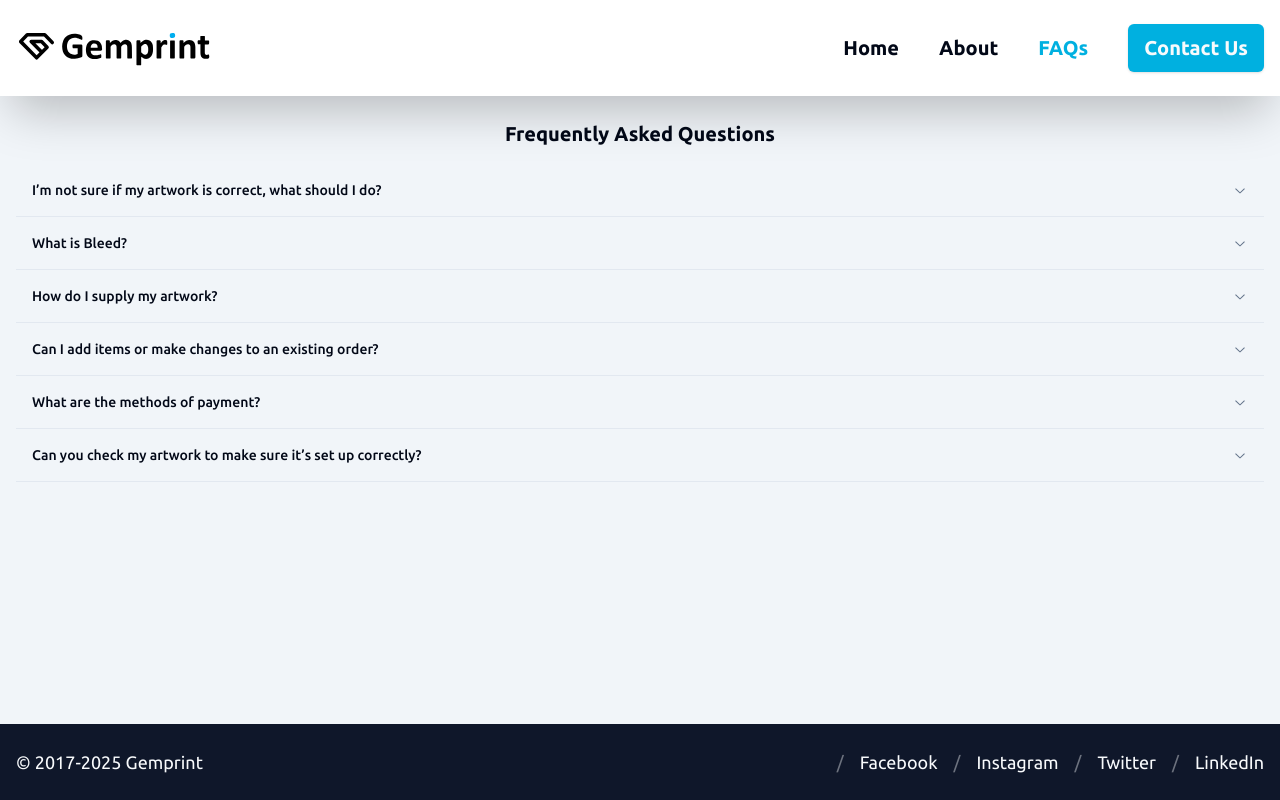
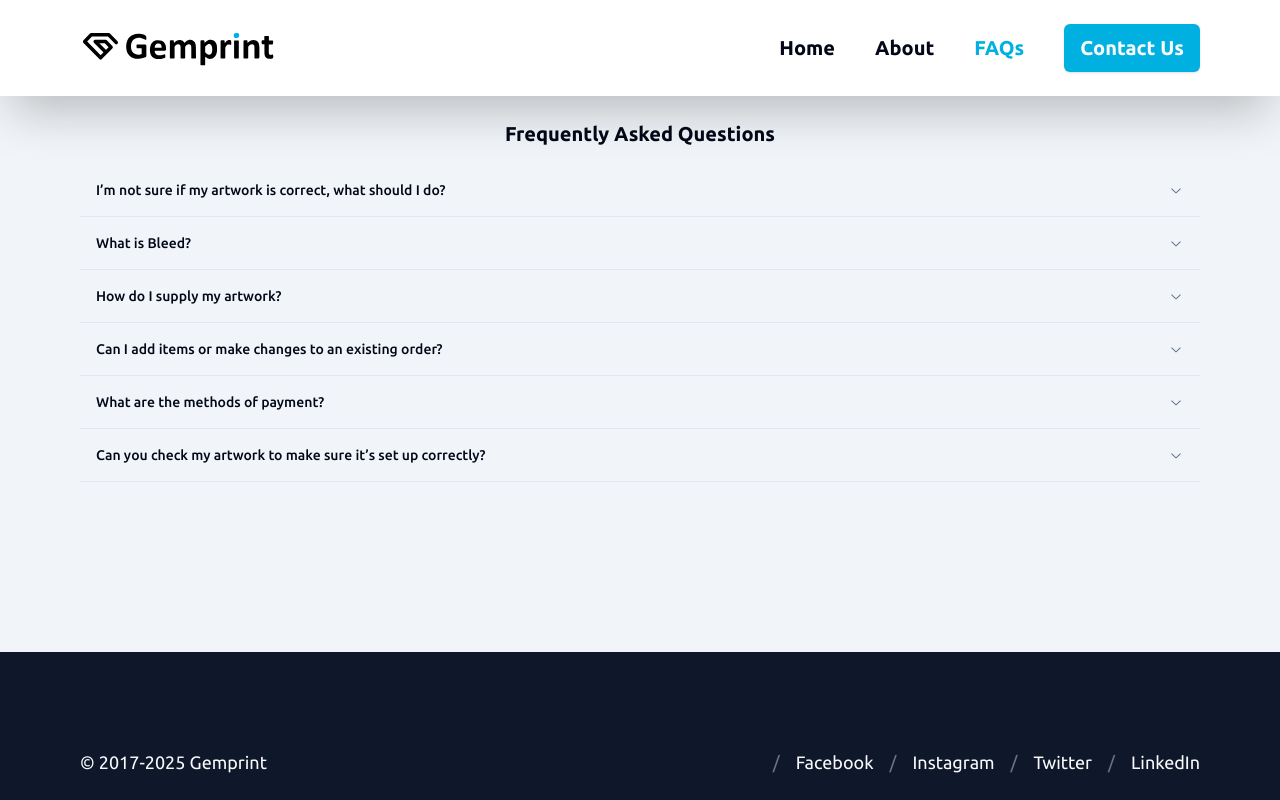
Before and after one commit to propbono/gemprint.ca, a Next.js app: page /faq in a window 1280 px wide. Built offline with nearby package versions, Linux system fonts and the light colour scheme.

Commit message:
feat: add max width to the container

```diff
--- a/src/app/(public)/layout.tsx
+++ b/src/app/(public)/layout.tsx
@@ -16,7 +16,7 @@ export default function RootLayout({
   return (
     <>
       <Header menuItems={HEADER_MENU_ITEMS} />
-      <main className="flex flex-grow  flex-col items-center justify-between pb-6 pt-24">
+      <main className="flex flex-grow  flex-col items-center justify-between">
         {children}
       </main>
       <Footer links={FOOTER_LINKS} />
--- a/src/components/container/index.tsx
+++ b/src/components/container/index.tsx
@@ -7,7 +7,12 @@ type ContainerProps = {
 
 export const Container = ({ children, className }: ContainerProps) => {
   return (
-    <div className={cn("container relative mx-auto px-4", className)}>
+    <div
+      className={cn(
+        "container relative mx-auto max-w-6xl px-4 py-6 md:pt-24",
+        className
+      )}
+    >
       {children}
     </div>
   );
--- a/src/components/header/header.tsx
+++ b/src/components/header/header.tsx
@@ -34,11 +34,11 @@ export const Header = ({ menuItems }: HeaderProps) => {
   return (
     <header
       className={cn(
-        "ease-in-in z-50 w-full bg-white shadow-lg transition delay-150 duration-700 hover:bg-opacity-100 md:fixed md:top-0 md:mt-0 md:shadow-2xl",
+        "ease-in-in z-50 w-full bg-white shadow-lg transition delay-150 duration-700 hover:bg-opacity-100 lg:fixed lg:top-0 lg:mt-0 lg:shadow-2xl",
         headerClass
       )}
     >
-      <nav className="container relative mx-auto flex flex-wrap items-center justify-between px-4 py-6">
+      <nav className="container relative mx-auto flex max-w-6xl flex-wrap items-center justify-between px-4 py-6">
         <Link href={"/"}>
           <Image
             alt="Logo of Gemprint - experts in print"
```
